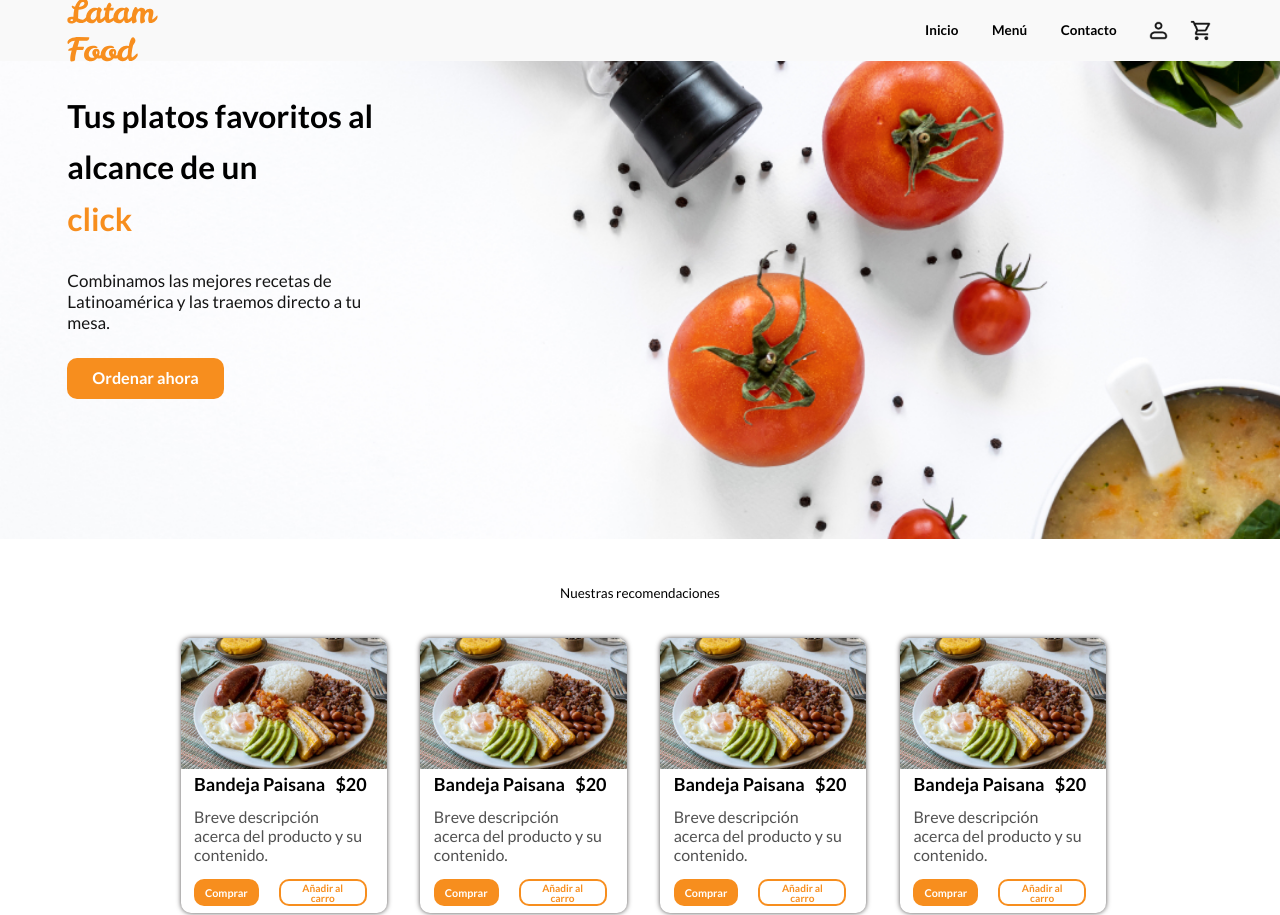
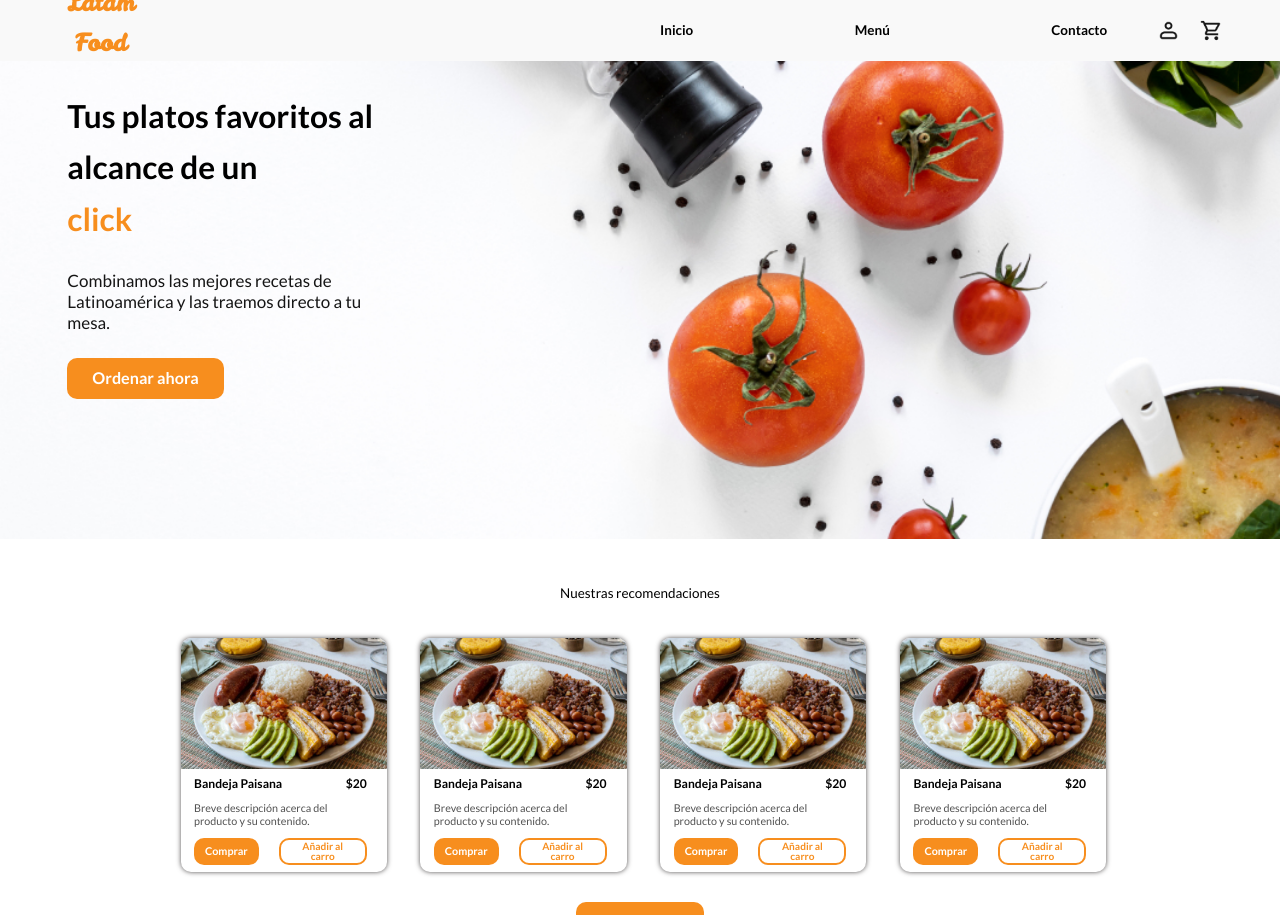
Before and after one commit to Code-Morth/Latam-Food-Front, a Vue app: page / in a window 1280 px wide. Shown: the top 915 px of the page. Built offline with nearby package versions, Linux system fonts and the light colour scheme; a web font is replaced by a local one.

Commit message:
general changes

```diff
--- a/src/components/atoms/ButtonsGlobal.vue
+++ b/src/components/atoms/ButtonsGlobal.vue
@@ -1,7 +1,25 @@
 <script setup></script>
 
 <template>
-    <button class=" h-[5rem] px-[2rem] bg-titleColor rounded-2xl duration-300 ease-in-out hover:bg-hoverTitleColor" v-bind="props">
+    <button class="ButtonsGlobal" v-bind="props">
       <slot></slot>
     </button>
   </template>
+
+  <style>
+
+.ButtonsGlobal{
+
+  @apply  h-[5rem] px-[2rem] bg-titleColor rounded-2xl duration-300 ease-in-out hover:bg-hoverTitleColor ;
+
+  @screen laptop{
+
+    height: calc(5rem *calc(--scale));
+    padding-left: calc(2rem *calc(--scale));
+    padding-rigth: calc(2rem *calc(--scale));
+
+  }
+
+}
+
+</style>
--- a/src/components/molecules/CardMenu.vue
+++ b/src/components/molecules/CardMenu.vue
@@ -35,7 +35,7 @@ defineProps({
 
   @screen laptop {
 
-    @apply flex flex-col pb-[1rem] shadow-[0px_0px_5px_#524f4f] rounded-2xl;
+    @apply flex flex-col shadow-[0px_0px_5px_#524f4f] rounded-2xl;
 
     width: calc(30.6rem *var(--scale));
     height: auto;
@@ -65,6 +65,7 @@ defineProps({
 
       padding-left: calc(2rem *var(--scale));
       padding-rigth: calc(2rem *var(--scale));
+      gap: calc(1.5rem *var(--scale));
 
     }
 
@@ -75,7 +76,16 @@ defineProps({
   }
 
   p {
-    @apply text-[1.6rem] text-[#515151] leading-[1.92rem] font-normal;
+    @apply text-[#515151] font-normal;
+
+    @screen laptop{
+
+      font-size: calc(1.6rem *var(--scale));
+      line-height: calc(1.92rem *var(--scale));
+
+
+    }
+
   }
 
   .button-container {
@@ -126,6 +136,12 @@ defineProps({
 
     @apply text-[1.8rem] font-bold;
 
+    @screen laptop{
+
+      font-size:calc(1.8rem *var(--scale));
+
+    }
+
   }
 }
 </style>
--- a/src/components/pages/home/OurRecommendations.vue
+++ b/src/components/pages/home/OurRecommendations.vue
@@ -101,7 +101,8 @@ const platos = [
 
       @apply  text-[white]  font-bold ;
 
-      font-size:calc(2.6rem *var(--scale));
+      padding:0;
+      font-size:calc(2.2rem *var(--scale));
       height:calc(6rem *var(--scale));
       width:calc(19rem *var(--scale));
 
--- a/src/components/ui/Navbar.vue
+++ b/src/components/ui/Navbar.vue
@@ -25,7 +25,10 @@ const openModal = () => {
 <template>
   <ContainerGlobal>
     <div class="box_navbar-laptop">
-      <div class="logo_navbar"><img src="/LatamFoodLogo.svg" alt=""></div>
+      <div class="logo_navbar">
+        <p class='font-logo'>Latam</p>
+        <p class='font-logo'>Food</p>
+      </div>
       <nav class="container_section">
         <div class="navbar_link">
           <router-link to="/">Inicio</router-link>
@@ -50,16 +53,14 @@ const openModal = () => {
       </div>
       <Sidebar :showCloseIcon='false' v-model:visible="visibleTop" position="top" style="height: auto">
         <template #header>
-          <div class="flex w-full align-items-center gap-2 mt-[1rem]">
-            <div class="logo_navbar"><img class='logo-image-navbar' src="/LatamFoodLogo.svg" alt=""></div>
+          <div class="flex flex-col w-full justify-center align-items-center gap-2 mb-[0.5rem]">
+            <h1 class='font-logo'>Latam Food</h1>
             <div class="box_navbar-movile">
-              <nav class="container_section">
-                <div class="navbar_link">
-                  <router-link to="/">Inicio</router-link>
-                  <router-link to="/Menu">Menú</router-link>
-                  <router-link to="/Contacto">Contacto</router-link>
-                </div>
-              </nav>
+              <div class="navbar_link">
+                <router-link to="/">Inicio</router-link>
+                <router-link to="/Menu">Menú</router-link>
+                <router-link to="/Contacto">Contacto</router-link>
+              </div>
             </div>
           </div>
         </template>
@@ -117,6 +118,20 @@ const openModal = () => {
 
 }
 
+.font-logo {
+
+  @apply text-[#F78E1E] text-[4rem] text-center;
+
+  @screen laptop{
+
+    @apply h-[4rem];
+
+    font-size: calc(3.5rem * var(--scale));
+
+  }
+
+}
+
 .container_section {
   @apply flex w-full items-center justify-end gap-[3rem];
 
@@ -130,13 +145,14 @@ const openModal = () => {
 }
 
 .logo_navbar {
-  @apply font-extrabold w-full h-full m-auto flex justify-center items-center py-[1rem];
+  @apply font-extrabold w-full h-full  flex justify-center items-center py-[1rem];
 
   @screen laptop {
 
-    @apply justify-start;
+    @apply flex-col w-fit h-fit gap-0 justify-start items-center;
 
-    font-size: calc(4rem * var(--scale));
+    font-size: calc(3.5rem * var(--scale));
+    padding-bottom: calc(3rem * var(--scale));
   }
 }
 
@@ -147,7 +163,7 @@ const openModal = () => {
 }
 
 .navbar_link {
-  @apply flex flex-col w-auto text-[1.5rem] gap-[1.5rem] font-semibold;
+  @apply flex w-full justify-between items-center px-[2rem] text-[1.5rem] gap-[1.5rem] font-semibold;
 
   @screen laptop {
 
@@ -199,59 +215,59 @@ const openModal = () => {
 
   @apply flex flex-col justify-center gap-[2.5rem] items-center text-[black] h-full w-full mt-[3rem];
 
-  @screen laptop{
+  @screen laptop {
 
-    @apply min-w-[30rem] ;
+    @apply min-w-[30rem];
 
   }
 
 }
 
-.top-buy-car{
+.top-buy-car {
 
-  @apply flex flex-col justify-center items-center gap-[2rem] pb-[3rem] border-b-[#2F695C] border-b-[0.1rem]  ;
+  @apply flex flex-col justify-center items-center gap-[2rem] pb-[3rem] border-b-[#2F695C] border-b-[0.1rem];
 
-  h1{
+  h1 {
 
-    @apply  text-[2rem] font-semibold text-center  ;
+    @apply text-[2rem] font-semibold text-center;
 
   }
 
 }
 
-.button-seguir-comprando{
+.button-seguir-comprando {
 
-  @apply text-[white] w-fit p-[1rem] h-auto text-[1.4rem] font-bold ;
+  @apply text-[white] w-fit p-[1rem] h-auto text-[1.4rem] font-bold;
 
 }
 
-.bot-buy-car{
+.bot-buy-car {
 
-  @apply flex flex-col justify-center items-center gap-[2rem] ;
+  @apply flex flex-col justify-center items-center gap-[2rem];
 
-  h1{
+  h1 {
 
-    @apply text-[1.8rem] font-medium text-center ;
+    @apply text-[1.8rem] font-medium text-center;
 
   }
 
-  p{
+  p {
 
-    @apply  text-[1.4rem] text-center ;
+    @apply text-[1.4rem] text-center;
 
   }
 
-  span{
+  span {
 
-    @apply font-bold ;
+    @apply font-bold;
 
   }
 
 }
 
-.p-sidebar{
+.p-sidebar {
 
-  @apply bg-[red] ;
+  @apply bg-[red];
 
 }
 </style>
```
